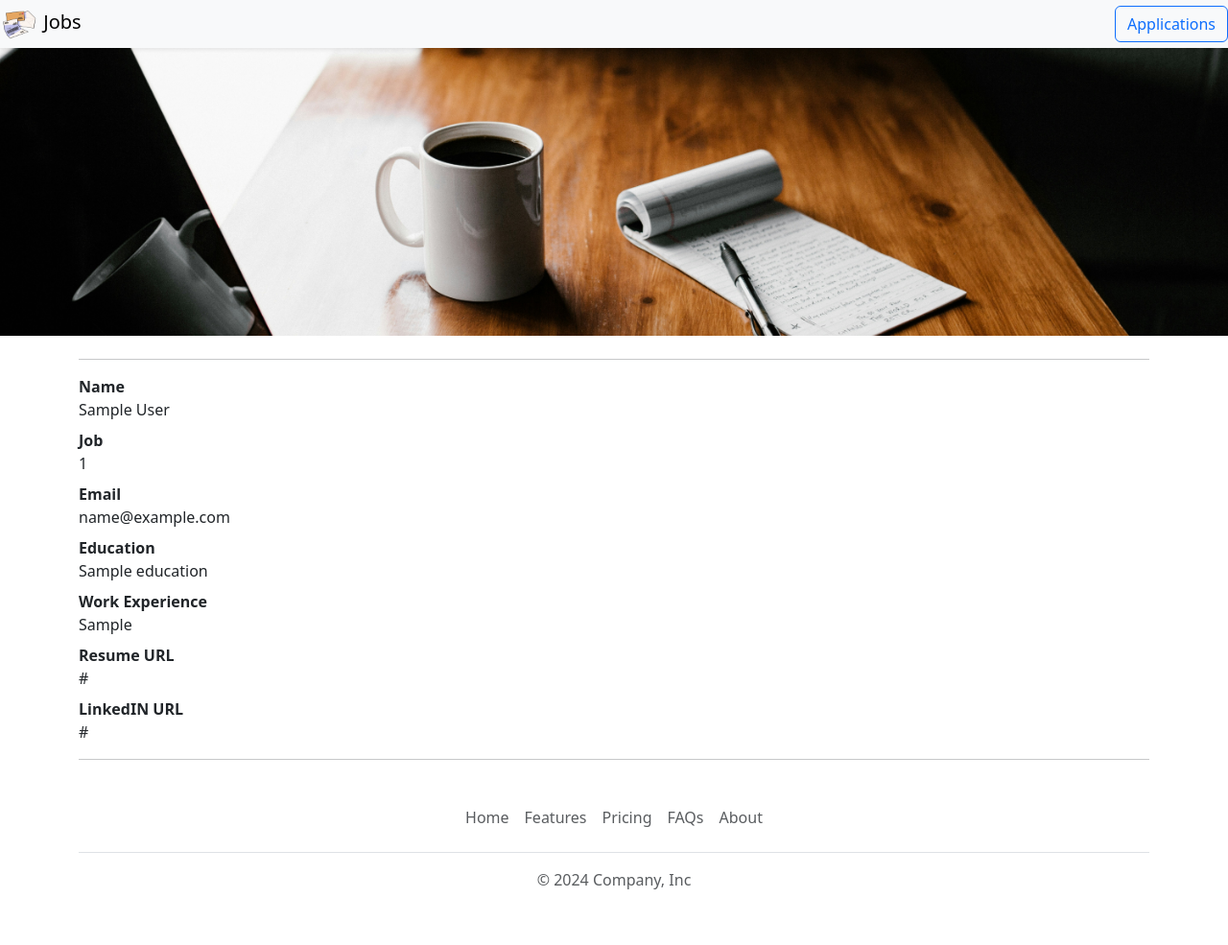
After one commit to GhoulRe/Job-portal-website, a Flask app: template templates/all_applications.html in a window 1280 px wide. The commit adds this page. Shown: the whole page at 96% size. Run offline with Flask 3, Linux system fonts and the light colour scheme; the template is opened without the code that fills it: most values are stand-ins (such as "Sample title", 1, 10 or a date in 2020).

Commit message:
added all applications page

```diff
--- a/app.py
+++ b/app.py
@@ -1,5 +1,5 @@
 from flask import Flask, render_template, jsonify, request
-from database import load_jobs_from_db, load_work_from_db, add_application_to_db
+from database import load_jobs_from_db, load_work_from_db, add_application_to_db, load_applications_from_db
 
 app = Flask(__name__)
 
@@ -15,6 +15,10 @@ def list_jobs():
   jobs = load_jobs_from_db()
   return jsonify(jobs)
 
+@app.route("/applications")
+def list_applications():
+  applications = load_applications_from_db()
+  return render_template('all_applications.html', applications=applications)
 
 @app.route("/job/<id>")
 def show_job(id):
--- /dev/null
+++ b/templates/all_applications.html
@@ -0,0 +1,42 @@
+<!DOCTYPE html>
+<html lang="en">
+  <head>
+    <title>Application Submitted</title>
+    <link href="https://cdn.jsdelivr.net/npm/bootstrap@5.3.3/dist/css/bootstrap.min.css" rel="stylesheet" integrity="sha384-QWTKZyjpPEjISv5WaRU9OFeRpok6YctnYmDr5pNlyT2bRjXh0JMhjY6hW+ALEwIH" crossorigin="anonymous">
+  </head>
+<body>
+  {% include 'nav.html' %}
+  <img src="https://4b73d903-adb4-441d-a4ce-73599253a754-00-3syut7o23dyjt.sisko.replit.dev/static/careers.jpg" alt="banner"  style="object-fit:cover;height:300px;width:100%;">
+
+  <div class="container pt-2">
+    {% for application in applications %}
+
+    <hr>
+
+    <b class="mb-0 mt-2">Name</b>
+    <div class="mb-2">{{application['full_name']}}</div>
+
+    <b class="mb-0 mt-2">Job</b>
+    <div class="mb-2">{{application['job_id']}}</div>
+
+    <b>Email</b>
+    <div class="mb-2">{{application['email']}}</div>
+
+    <b>Education</b>
+    <div class="mb-2">{{application['education']}}</div>
+
+    <b>Work Experience</b>
+    <div class="mb-2">{{application['work_experience']}}</div>
+
+    <b>Resume URL</b>
+    <div class="mb-2">{{application['resume_url']}}</div>
+
+    <b>LinkedIN URL</b>
+    <div class="mb-2">{{application['linkedin_url']}}</div>
+
+    <hr>
+
+    {% endfor %}
+  </div>
+     {% include 'footer.html' %}
+  </body>
--- a/templates/nav.html
+++ b/templates/nav.html
@@ -6,5 +6,6 @@
       Jobs
     </a>
     </div>
+    <a href="/applications" type="button" class="btn btn-outline-primary">Applications</a>
   </div>
 </nav>
```
Also changed, not shown: database.py (+8 -1 lines).
